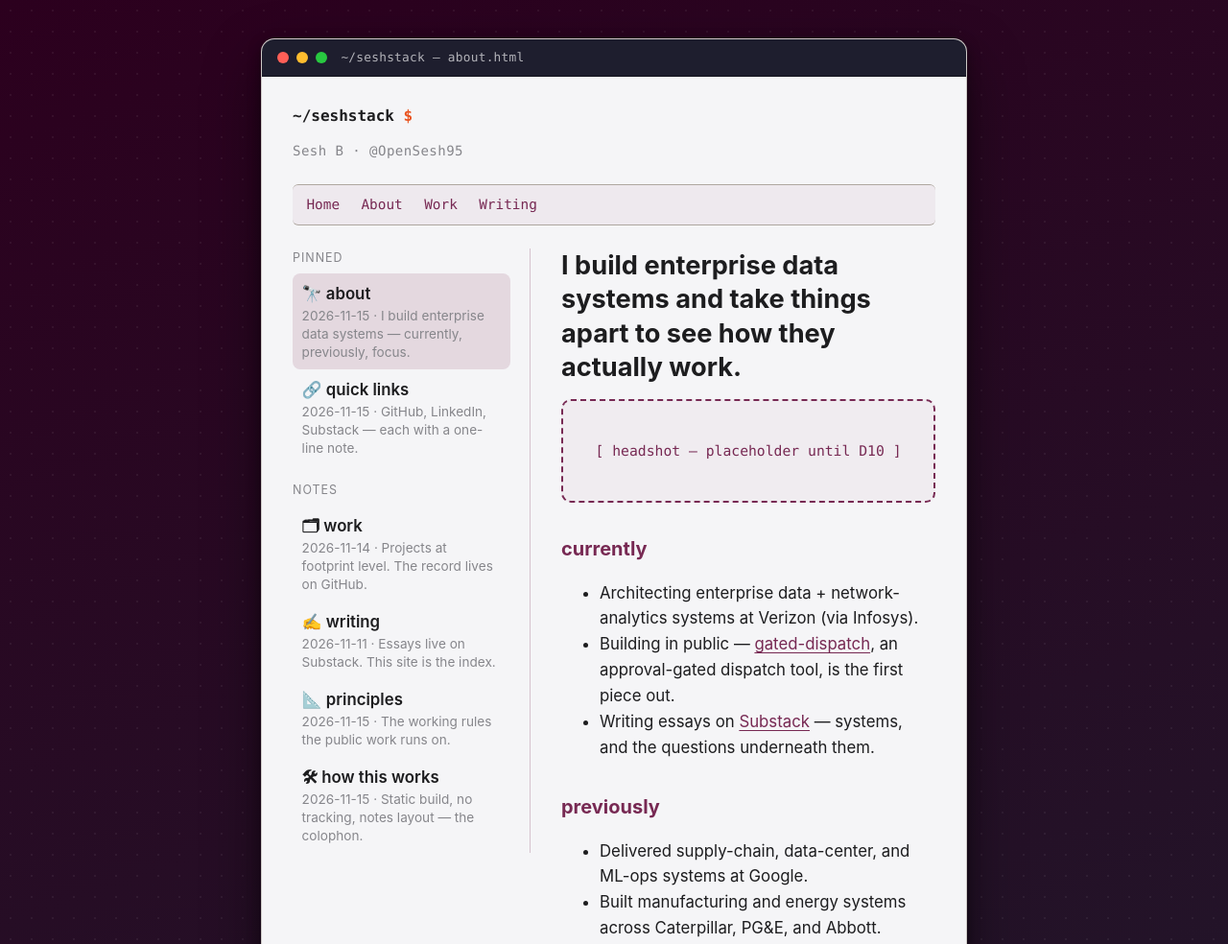
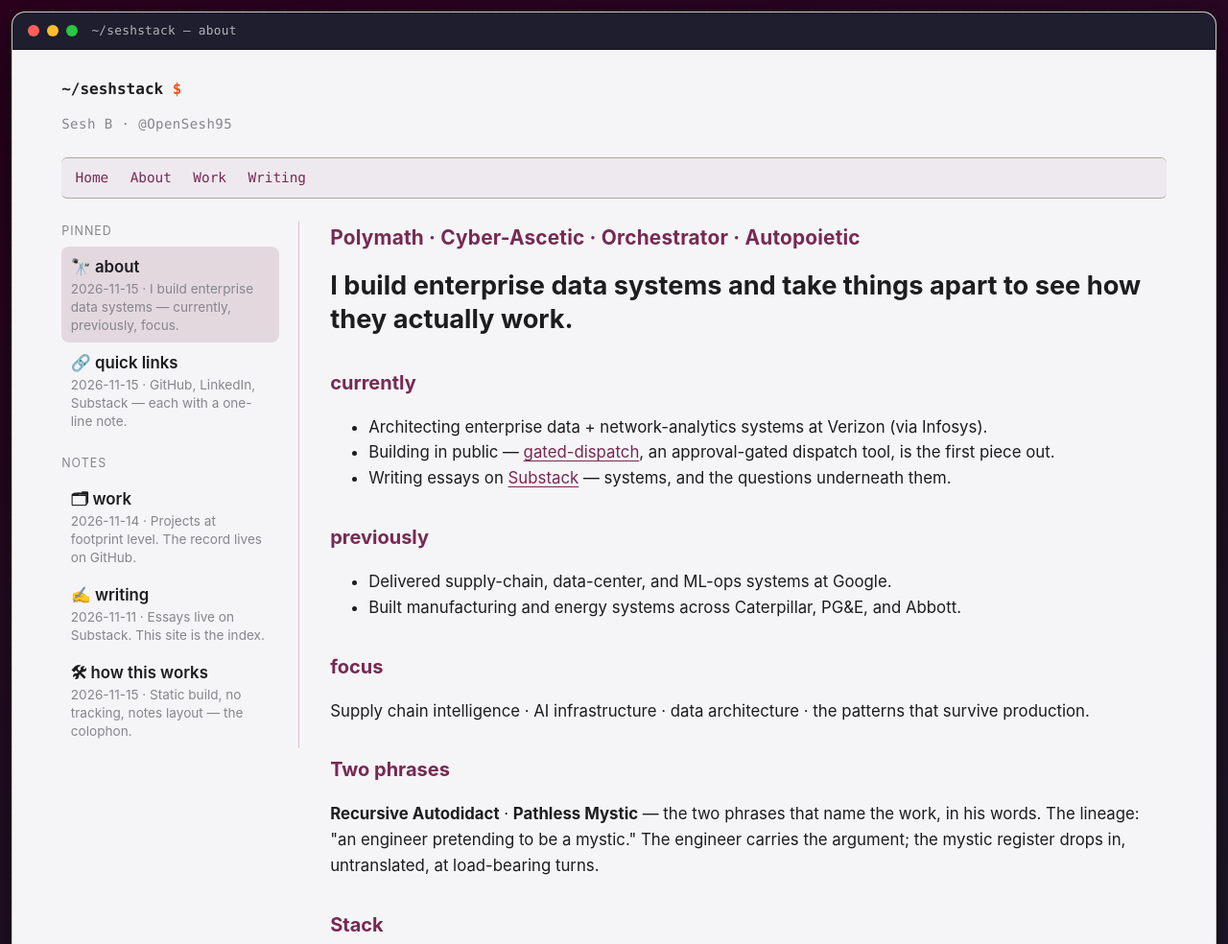
Before and after one commit to OpenSesh95/website, a plain HTML site: page about.html in a window 1280 px wide. Shown: the top 984 px of the page at 96% size. Drawn offline with Linux system fonts and the light colour scheme.

Commit message:
Full-width layout, four-word About lead, credit + Principles removed (owner order 2026-11-17)

```diff
--- a/about.html
+++ b/about.html
@@ -21,7 +21,7 @@
 </head>
 <body>
 <div class="window">
-<div class="window-bar" aria-hidden="true"><span class="dots"><span class="dot dot-r"></span><span class="dot dot-y"></span><span class="dot dot-g"></span></span><span class="window-title">~/seshstack — about.html</span></div>
+<div class="window-bar" aria-hidden="true"><span class="dots"><span class="dot dot-r"></span><span class="dot dot-y"></span><span class="dot dot-g"></span></span><span class="window-title">~/seshstack — about</span></div>
 <header>
   <p class="wordmark" aria-hidden="true">~/seshstack <span class="prompt">$</span><span class="cursor"></span></p>
   <p class="kicker">Sesh B · @OpenSesh95</p>
@@ -40,12 +40,11 @@
     <p class="notes-group">Notes</p>
     <a class="note-item" href="work"><span class="note-title">🗂 work</span><span class="note-meta">2026-11-14 · Projects at footprint level. The record lives on GitHub.</span></a>
     <a class="note-item" href="writing"><span class="note-title">✍️ writing</span><span class="note-meta">2026-11-11 · Essays live on Substack. This site is the index.</span></a>
-    <a class="note-item" href="principles"><span class="note-title">📐 principles</span><span class="note-meta">2026-11-15 · The working rules the public work runs on.</span></a>
     <a class="note-item" href="colophon"><span class="note-title">🛠 how this works</span><span class="note-meta">2026-11-15 · Static build, no tracking, notes layout — the colophon.</span></a>
   </aside>
   <article class="note">
+    <p class="four-words">Polymath · Cyber-Ascetic · Orchestrator · Autopoietic</p>
     <h1>I build enterprise data systems and take things apart to see how they actually work.</h1>
-    <div class="headshot-placeholder" role="img" aria-label="Headshot placeholder">[ headshot — placeholder until D10 ]</div>
     <h2>currently</h2>
     <ul>
       <li>Architecting enterprise data + network-analytics systems at Verizon (via Infosys).</li>
--- a/sitemap.xml
+++ b/sitemap.xml
@@ -5,6 +5,5 @@
   <url><loc>https://seshstack.com/work</loc></url>
   <url><loc>https://seshstack.com/writing</loc></url>
   <url><loc>https://seshstack.com/links</loc></url>
-  <url><loc>https://seshstack.com/principles</loc></url>
   <url><loc>https://seshstack.com/colophon</loc></url>
 </urlset>
--- a/styles.css
+++ b/styles.css
@@ -34,7 +34,7 @@
 body {
   margin: 0;
   min-height: 100vh;
-  padding: 2.5rem 1rem 3rem;
+  padding: 0.75rem;
   font-family: var(--font-ui);
   font-size: 1.05rem;
   line-height: 1.6;
@@ -51,7 +51,7 @@ body {
 
 /* — Window chrome (§5.4): the page is a window on the wallpaper — */
 .window {
-  max-width: 46rem;
+  max-width: none;
   margin: 0 auto;
   background: var(--surface);
   border: 1px solid rgba(174, 167, 159, 0.55);
@@ -86,9 +86,9 @@ body {
   text-overflow: ellipsis;
 }
 
-.window > header { padding: 1.75rem 2rem 0; }
-.window > main { padding: 0 2rem; }
-.window > footer { margin: 3rem 2rem 0; }
+.window > header { padding: 1.75rem clamp(1.25rem, 4vw, 3.5rem) 0; }
+.window > main { padding: 0 clamp(1.25rem, 4vw, 3.5rem); }
+.window > footer { margin: 3rem clamp(1.25rem, 4vw, 3.5rem) 0; }
 
 @media (max-width: 640px) {
   body { padding: 0.75rem 0.5rem 1.25rem; }
@@ -179,17 +179,6 @@ nav a[aria-current="page"] {
 .card h2, .card h3 { margin-top: 0.4rem; }
 
 /* — Headshot: framed in a window (§5.4) — */
-.headshot-placeholder {
-  border: 2px dashed var(--aubergine);
-  border-radius: 10px;
-  color: var(--aubergine);
-  background: rgba(119, 41, 83, 0.04);
-  font-family: var(--font-mono);
-  font-size: 0.92rem;
-  padding: 2.5rem 1rem;
-  text-align: center;
-  margin: 1rem 0;
-}
 
 footer {
   border-top: 1px solid var(--warm-neutral);
@@ -242,8 +231,7 @@ footer {
   nav { background: rgba(255, 255, 255, 0.05); }
   nav a[aria-current="page"] { color: var(--ink-on-dark); }
   .card { background-color: #262637; box-shadow: none; }
-  .headshot-placeholder { color: #D48BC0; border-color: #D48BC0; background: rgba(255, 255, 255, 0.04); }
-  .badge, .counts, .hashes { color: var(--ink-on-dark); }
+    .badge, .counts, .hashes { color: var(--ink-on-dark); }
   .badge-shipped { border-color: #4ADE80; color: #4ADE80; }
   .badge-verified { border-color: #FF8A50; color: #FF8A50; }
   .filters button { background: #262637; color: var(--ink-on-dark); }
@@ -261,7 +249,12 @@ footer {
 .note-title { display: block; font-weight: 600; color: var(--ink); }
 .note-meta { display: block; font-size: 0.85rem; color: var(--cool-neutral); line-height: 1.4; }
 .note h1 { margin-top: 0; }
+.note { max-width: 82ch; }
+.four-words { font-size: 1.3rem; font-weight: 700; letter-spacing: 0.01em; color: var(--aubergine); margin: 0 0 1rem; }
 .link-hub li { margin: 0.6rem 0; }
+@media (prefers-color-scheme: dark) {
+  .four-words { color: #D48BC0; }
+}
 @media (max-width: 760px) {
   .notes { grid-template-columns: 1fr; }
   .notes-index { border-right: none; border-bottom: 1px solid rgba(119, 41, 83, 0.25); padding: 0 0 1rem; }
```
Also changed, not shown: colophon.html (+3 -4 lines), index.html (+1 -2 lines), links.html (+1 -2 lines), work.html (+1 -2 lines), writing.html (+1 -2 lines).
